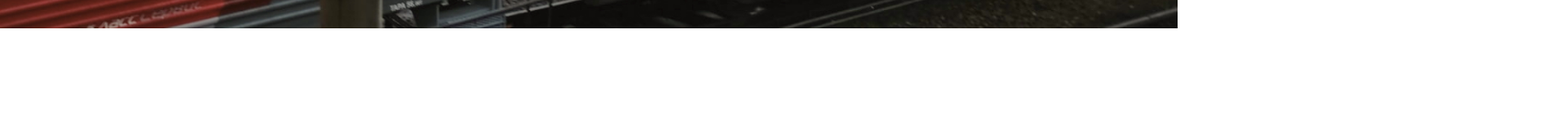
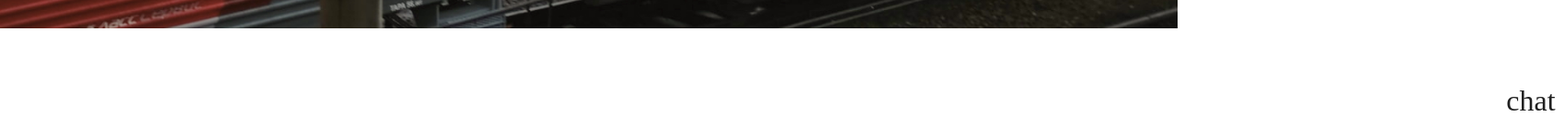
Before and after one commit to AlekseyPriakhin/vue-practice-project, a Vue app: page /login in a window 1280 px wide. Shown: the part 769-908 px from the top of the page at 92% size, 1700 px wide, since content can reach past the window. Before the commit the page ends 800 px from the top, so only its background shows below. Built offline with nearby package versions, Linux system fonts and the light colour scheme.

Commit message:
Add chat btn to LoginView

```diff
--- a/src/components/TableComponent.vue
+++ b/src/components/TableComponent.vue
@@ -78,13 +78,13 @@ export default {
     const tableHeaders = ref(
       useTableHeaders([
         { id: "id", name: "id", priority: 1 },
-        { id: "name", name: "Название", priority: 2 },
+        { id: "name", name: "Полное название", priority: 2 },
         { id: "short_name", name: "Короткое название", priority: 3 },
         { id: "code", name: "Код вагона", priority: 4 },
       ])
     );
 
-    onMounted(async () => setRecords(1));
+    onMounted(async () => setRecords());
 
     const setRecords = async (page) => {
       const result = await getRecords(
--- a/src/views/LoginView.vue
+++ b/src/views/LoginView.vue
@@ -32,6 +32,11 @@
         Отправить
       </button>
     </form>
+    <button class="chat-btn">
+      <span class="material-icons chat">
+        chat
+      </span>
+    </button>
   </div>
 </template>
 <script>
@@ -142,4 +147,27 @@ export default {
     line-height: 36px;
 }
 
+.chat-btn
+{
+  position: absolute;
+  width: 72px;
+  height: 72px;
+  left: 1628px;
+  top: 839px;
+  border: 0px;
+  background: rgba(255, 255, 255, 0.67);
+  backdrop-filter: blur(14px);
+  border-radius: 54px;
+
+}
+
+.chat
+{
+  font-weight: 400;
+  font-size: 32px;
+  line-height: 20px;
+  margin-top: 15px;
+  color: rgba(0, 0, 0, 0.87);
+}
+
 </style>
```
